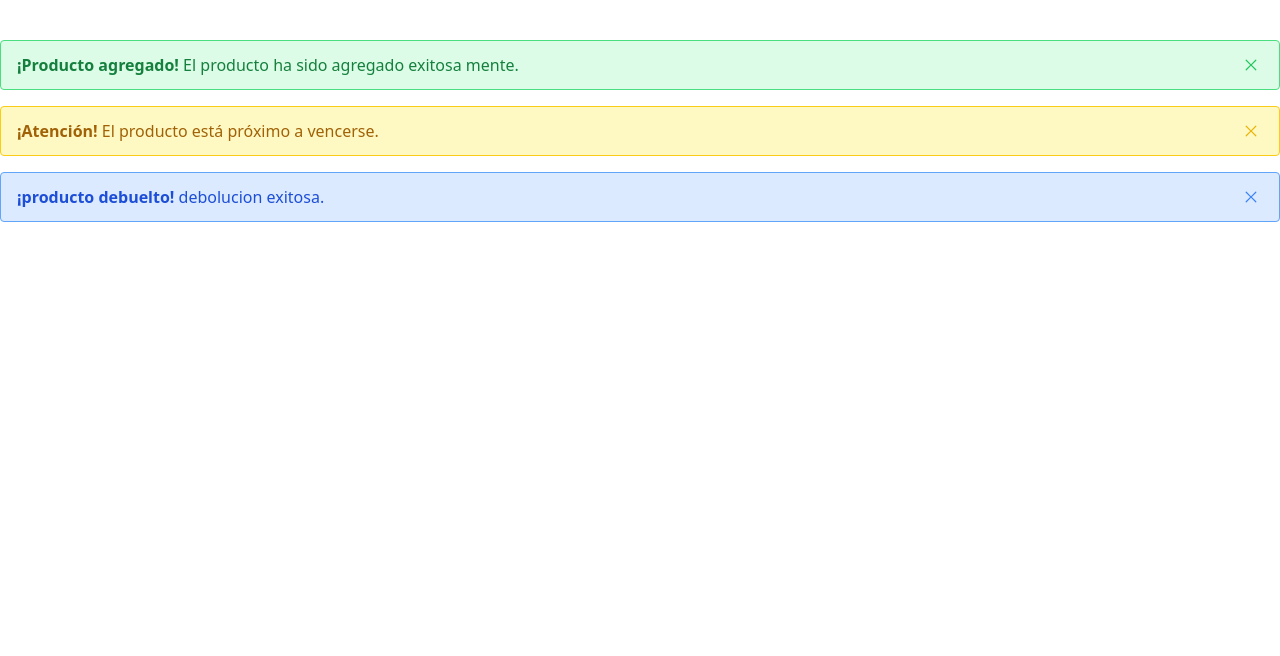
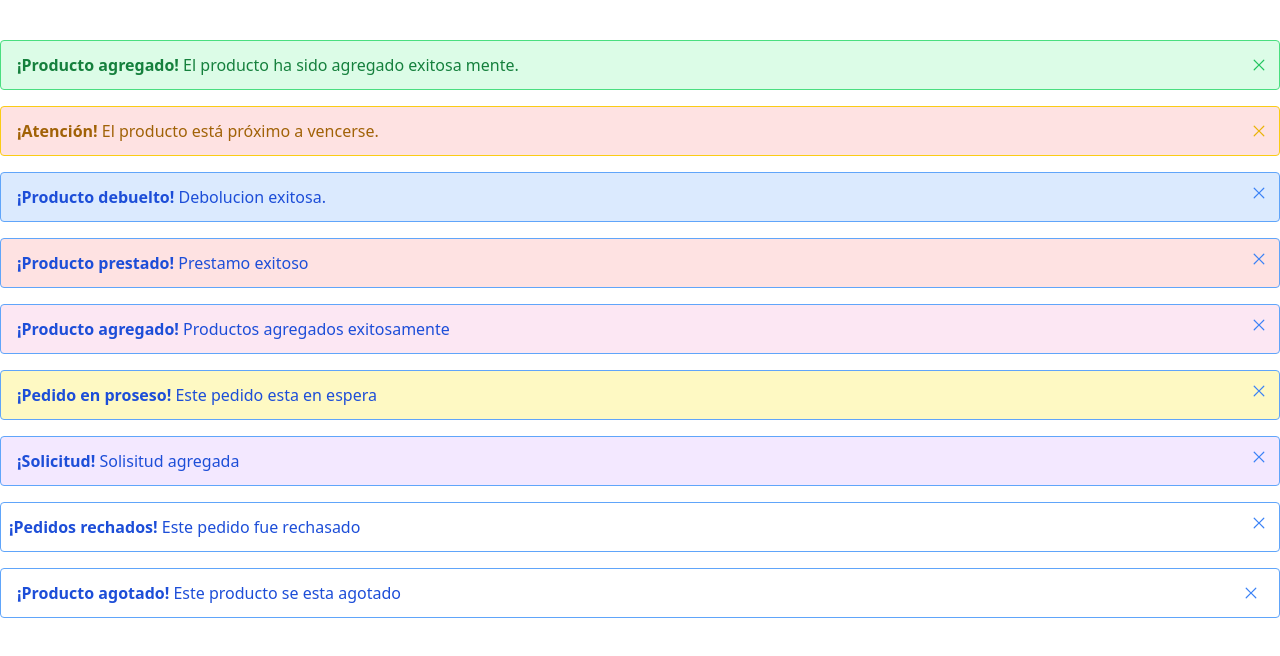
Before and after one commit to VictorRuiz1061/proyecto, a plain HTML site: page Fronted/src/modules/notificaciones/index.html in a window 1280 px wide. Drawn offline with nearby package versions, Linux system fonts and the light colour scheme.

Commit message:
subo nuevas notificaciones

```diff
--- a/Fronted/src/assets/js/scrip.js
+++ /dev/null
@@ -1,4 +0,0 @@
-Swal.fire({
-    title: "Bodega registrada!",
-    icon: "success"
-  });
--- a/Fronted/src/modules/notificaciones/index.html
+++ b/Fronted/src/modules/notificaciones/index.html
@@ -13,28 +13,72 @@
   <div class="bg-green-100 border border-green-400 text-green-700 px-4 py-3 rounded relative" role="alert">
     <strong class="font-bold">¡Producto agregado!</strong>
     <span class="block sm:inline">El producto ha sido agregado exitosa mente.</span>
-    <span class="absolute top-0 bottom-0 right-0 px-4 py-3 cursor-pointer" onclick="this.parentElement.style.display='none';">
+    <span class="absolute top-0 bottom-0 right-0 px-2 py-3 cursor-pointer" onclick="this.parentElement.style.display='none';">
       <svg class="fill-current h-6 w-6 text-green-500" role="button" xmlns="http://www.w3.org/2000/svg" viewBox="0 0 20 20"><title>Cerrar</title><path d="M14.348 5.652a.5.5 0 00-.707 0L10 9.293 6.36 5.652a.5.5 0 10-.707.707L9.293 10l-3.64 3.64a.5.5 0 10.707.707L10 10.707l3.64 3.64a.5.5 0 00.707-.707L10.707 10l3.64-3.64a.5.5 0 000-.707z"/></svg>
     </span>
   </div>
 
   <!-- Notificación 2: Producto a vencerse -->
-  <div class="bg-yellow-100 border border-yellow-400 text-yellow-700 px-4 py-3 rounded relative" role="alert">
+  <div class="bg-red-100 border border-yellow-400 text-yellow-700 px-4 py-3 rounded relative" role="alert">
     <strong class="font-bold">¡Atención!</strong>
     <span class="block sm:inline">El producto está próximo a vencerse.</span>
-    <span class="absolute top-0 bottom-0 right-0 px-4 py-3 cursor-pointer" onclick="this.parentElement.style.display='none';">
+    <span class="absolute top-0 bottom-0 right-0 px-2 py-3 cursor-pointer" onclick="this.parentElement.style.display='none';">
       <svg class="fill-current h-6 w-6 text-yellow-500" role="button" xmlns="http://www.w3.org/2000/svg" viewBox="0 0 20 20"><title>Cerrar</title><path d="M14.348 5.652a.5.5 0 00-.707 0L10 9.293 6.36 5.652a.5.5 0 10-.707.707L9.293 10l-3.64 3.64a.5.5 0 10.707.707L10 10.707l3.64 3.64a.5.5 0 00.707-.707L10.707 10l3.64-3.64a.5.5 0 000-.707z"/></svg>
     </span>
   </div>
 
   <!-- Notificación 3: Productos con descuento -->
   <div class="bg-blue-100 border border-blue-400 text-blue-700 px-4 py-3 rounded relative" role="alert">
-    <strong class="font-bold">¡producto debuelto!</strong>
-    <span class="block sm:inline">debolucion exitosa.</span>
+    <strong class="font-bold">¡Producto debuelto!</strong>
+    <span class="block sm:inline">Debolucion exitosa.</span>
+    <span class="absolute top-0 bottom-0 right-0 px-2 py-2 cursor-pointer" onclick="this.parentElement.style.display='none';">
+      <svg class="fill-current h-6 w-6 text-blue-500" role="button" xmlns="http://www.w3.org/2000/svg" viewBox="0 0 20 20"><title>Cerrar</title><path d="M14.348 5.652a.5.5 0 00-.707 0L10 9.293 6.36 5.652a.5.5 0 10-.707.707L9.293 10l-3.64 3.64a.5.5 0 10.707.707L10 10.707l3.64 3.64a.5.5 0 00.707-.707L10.707 10l3.64-3.64a.5.5 0 000-.707z"/></svg>
+    </span>
+  </div>
+
+  <div class="bg-red-100 border border-blue-400 text-blue-700 px-4 py-3 rounded relative" role="alert">
+    <strong class="font-bold">¡Producto prestado!</strong>
+    <span class="block sm:inline">Prestamo exitoso</span>
+    <span class="absolute top-0 bottom-0 right-0 px-2 py-2 cursor-pointer" onclick="this.parentElement.style.display='none';">
+      <svg class="fill-current h-6 w-6 text-blue-500" role="button" xmlns="http://www.w3.org/2000/svg" viewBox="0 0 20 20"><title>Cerrar</title><path d="M14.348 5.652a.5.5 0 00-.707 0L10 9.293 6.36 5.652a.5.5 0 10-.707.707L9.293 10l-3.64 3.64a.5.5 0 10.707.707L10 10.707l3.64 3.64a.5.5 0 00.707-.707L10.707 10l3.64-3.64a.5.5 0 000-.707z"/></svg>
+    </span>
+  </div>
+  <div class="bg-pink-100 border border-blue-400 text-blue-700 px-4 py-3 rounded relative" role="alert">
+    <strong class="font-bold">¡Producto agregado!</strong>
+    <span class="block sm:inline">Productos agregados exitosamente</span>
+    <span class="absolute top-0 bottom-0 right-0 px-2 py-2 cursor-pointer" onclick="this.parentElement.style.display='none';">
+      <svg class="fill-current h-6 w-6 text-blue-500" role="button" xmlns="http://www.w3.org/2000/svg" viewBox="0 0 20 20"><title>Cerrar</title><path d="M14.348 5.652a.5.5 0 00-.707 0L10 9.293 6.36 5.652a.5.5 0 10-.707.707L9.293 10l-3.64 3.64a.5.5 0 10.707.707L10 10.707l3.64 3.64a.5.5 0 00.707-.707L10.707 10l3.64-3.64a.5.5 0 000-.707z"/></svg>
+    </span>
+  </div>
+  <div class="bg-yellow-100 border border-blue-400 text-blue-700 px-4 py-3 rounded relative" role="alert">
+    <strong class="font-bold">¡Pedido en proseso!</strong>
+    <span class="block sm:inline">Este pedido esta en espera</span>
+    <span class="absolute top-0 bottom-0 right-0 px-2 py-2 cursor-pointer" onclick="this.parentElement.style.display='none';">
+      <svg class="fill-current h-6 w-6 text-blue-500" role="button" xmlns="http://www.w3.org/2000/svg" viewBox="0 0 20 20"><title>Cerrar</title><path d="M14.348 5.652a.5.5 0 00-.707 0L10 9.293 6.36 5.652a.5.5 0 10-.707.707L9.293 10l-3.64 3.64a.5.5 0 10.707.707L10 10.707l3.64 3.64a.5.5 0 00.707-.707L10.707 10l3.64-3.64a.5.5 0 000-.707z"/></svg>
+    </span>
+  </div>
+  <div class="bg-purple-100 border border-blue-400 text-blue-700 px-4 py-3 rounded relative" role="alert">
+    <strong class="font-bold">¡Solicitud!</strong>
+    <span class="block sm:inline">Solisitud agregada</span>
+    <span class="absolute top-0 bottom-0 right-0 px-2 py-2 cursor-pointer" onclick="this.parentElement.style.display='none';">
+      <svg class="fill-current h-6 w-6 text-blue-500" role="button" xmlns="http://www.w3.org/2000/svg" viewBox="0 0 20 20"><title>Cerrar</title><path d="M14.348 5.652a.5.5 0 00-.707 0L10 9.293 6.36 5.652a.5.5 0 10-.707.707L9.293 10l-3.64 3.64a.5.5 0 10.707.707L10 10.707l3.64 3.64a.5.5 0 00.707-.707L10.707 10l3.64-3.64a.5.5 0 000-.707z"/></svg>
+    </span>
+  </div>
+  <div class="bg-white-100 border border-blue-400 text-blue-700 px-2 py-3 rounded relative" role="alert">
+    <strong class="font-bold">¡Pedidos rechados!</strong>
+    <span class="block sm:inline"> Este pedido fue rechasado</span>
+    <span class="absolute top-0 bottom-0 right-0 px-2 py-2 cursor-pointer" onclick="this.parentElement.style.display='none';">
+      <svg class="fill-current h-6 w-6 text-blue-500" role="button" xmlns="http://www.w3.org/2000/svg" viewBox="0 0 20 20"><title>Cerrar</title><path d="M14.348 5.652a.5.5 0 00-.707 0L10 9.293 6.36 5.652a.5.5 0 10-.707.707L9.293 10l-3.64 3.64a.5.5 0 10.707.707L10 10.707l3.64 3.64a.5.5 0 00.707-.707L10.707 10l3.64-3.64a.5.5 0 000-.707z"/></svg>
+    </span>
+  </div>
+  <div class="bg-grey-100 border border-blue-400 text-blue-700 px-4 py-3 rounded relative" role="alert">
+    <strong class="font-bold">¡Producto agotado!</strong>
+    <span class="block sm:inline">Este producto se esta agotado</span>
     <span class="absolute top-0 bottom-0 right-0 px-4 py-3 cursor-pointer" onclick="this.parentElement.style.display='none';">
       <svg class="fill-current h-6 w-6 text-blue-500" role="button" xmlns="http://www.w3.org/2000/svg" viewBox="0 0 20 20"><title>Cerrar</title><path d="M14.348 5.652a.5.5 0 00-.707 0L10 9.293 6.36 5.652a.5.5 0 10-.707.707L9.293 10l-3.64 3.64a.5.5 0 10.707.707L10 10.707l3.64 3.64a.5.5 0 00.707-.707L10.707 10l3.64-3.64a.5.5 0 000-.707z"/></svg>
     </span>
   </div>
+
 </div>
 </body>
 </html>
```
Also changed, not shown: Fronted/src/modules/bodega/index.html (+21 -16 lines), Fronted/public/img/imagen2.jpg.
